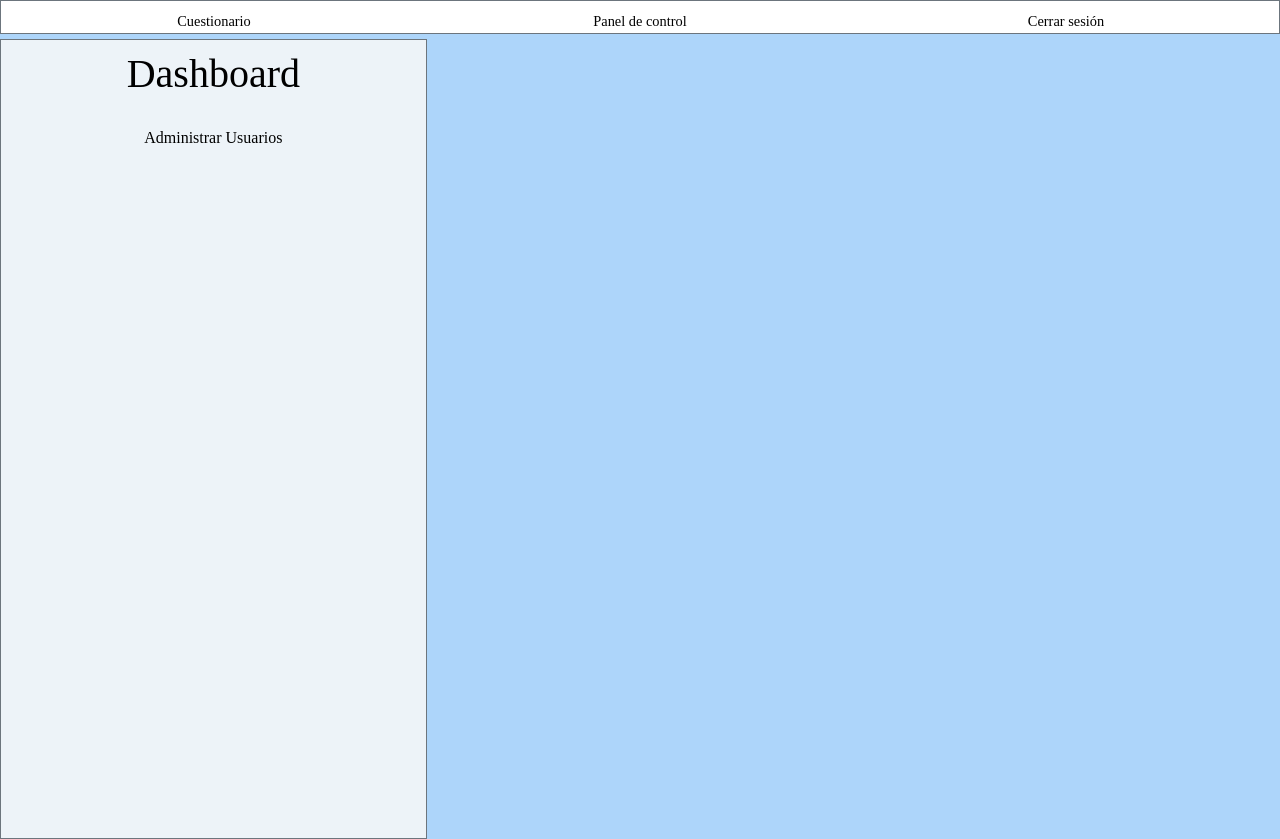
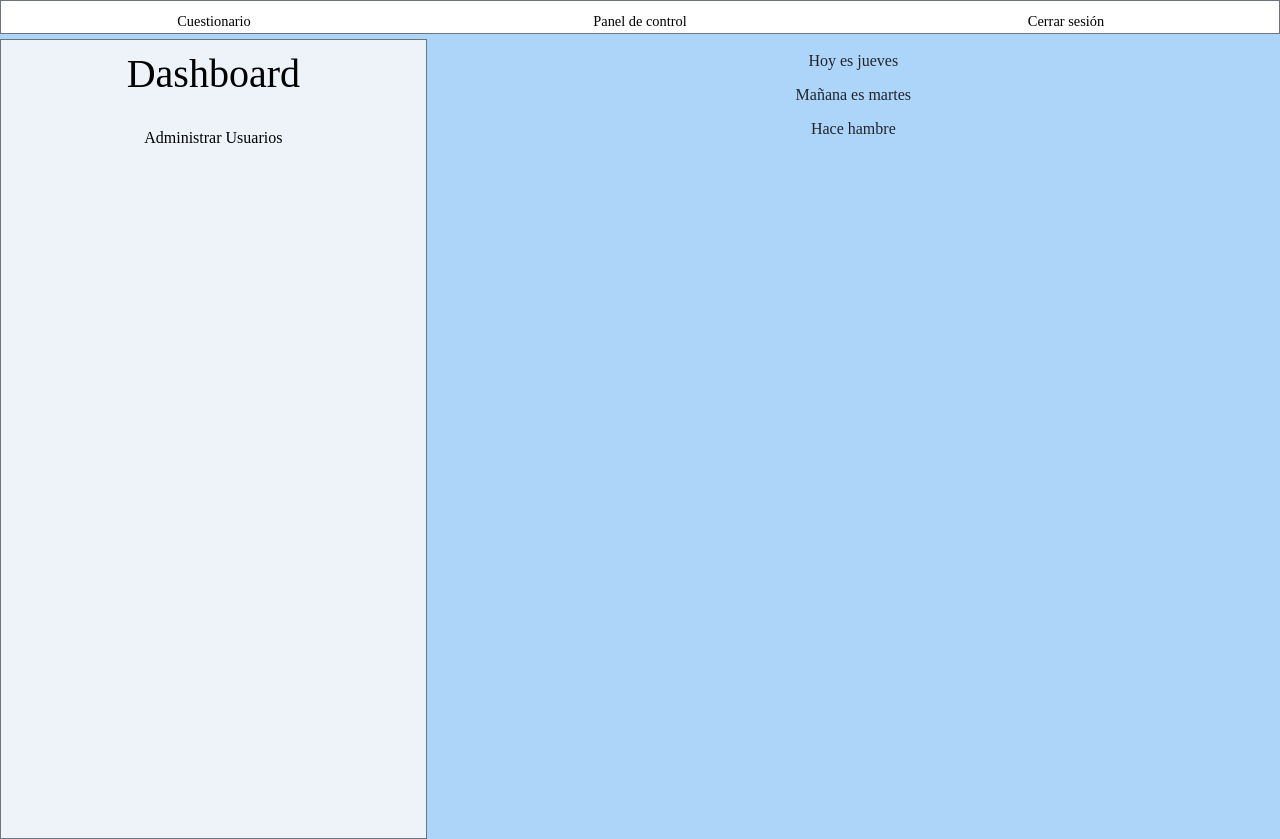
Before and after one commit to kmilom/michaeliba-front, a React (Create React App) app: page /dashboard/asamblea/1 in a window 1280 px wide. Built offline with nearby package versions, Linux system fonts and the light colour scheme.

Commit message:
solucionado errror de rutas

```diff
--- a/src/App.js
+++ b/src/App.js
@@ -21,7 +21,7 @@ function App() {
               <Route path="/dashboard" element={<Dashboard />}>
                 <Route path="administrar-usuarios" element={<AdministrarUsuarios />} />
                 <Route path="" element={<GestionarAsambleas />} />
-                <Route path="asamblea/:asambleaId" element={<Asamblea />} />
+                <Route path="asamblea/:idAsamblea" element={<Asamblea />} />
               </Route>
               <Route path="*" element={<NotFound />} />
             </Routes>
--- a/src/components/Asamblea.js
+++ b/src/components/Asamblea.js
@@ -1,10 +1,19 @@
 import React from "react";
+import { Col, Row } from "react-bootstrap";
 import { useParams } from "react-router-dom";
+import { vectorPreguntas } from "../utils/Info";
 
 export default function Asamblea (){
     const params  = useParams();
-    console.log(params)
+
+    let preguntas = vectorPreguntas.filter(pregunta => pregunta.idAsamblea === Number(params.idAsamblea));
+
     return(
-        <h1>{params.id}</h1>
+        <Row>
+            {preguntas.map((p) =>
+            <Col xs={{ span: 6, offset: 3 }} className="text-center">
+                {p.pregunta}
+            </Col>)}
+        </Row>
     );
 }
--- a/src/components/GestionarAsambleas.js
+++ b/src/components/GestionarAsambleas.js
@@ -10,7 +10,7 @@ export default function GestionarAsambleas (){
             <Col xs={{ span: 8, offset: 2 }} className="text-center"><h1>Gestionar asambleas</h1></Col>
             <Col xs={{ span:6, offset: 3 }}>
             {vectorAsambleas.map((asamblea)=>
-            <Link key={asamblea.id} to={'asamblea/${asamblea.id}'}>
+            <Link key={asamblea.id} to={`asamblea/${asamblea.id}`}>
                 <Col className="text-center text-decoration-none border border-secondary" id="asambleas">
                     <Row>
                         <Col xs={{ span:8, offset: 2 }} className="text-center"><h4>{asamblea.nombre}</h4></Col>
```
